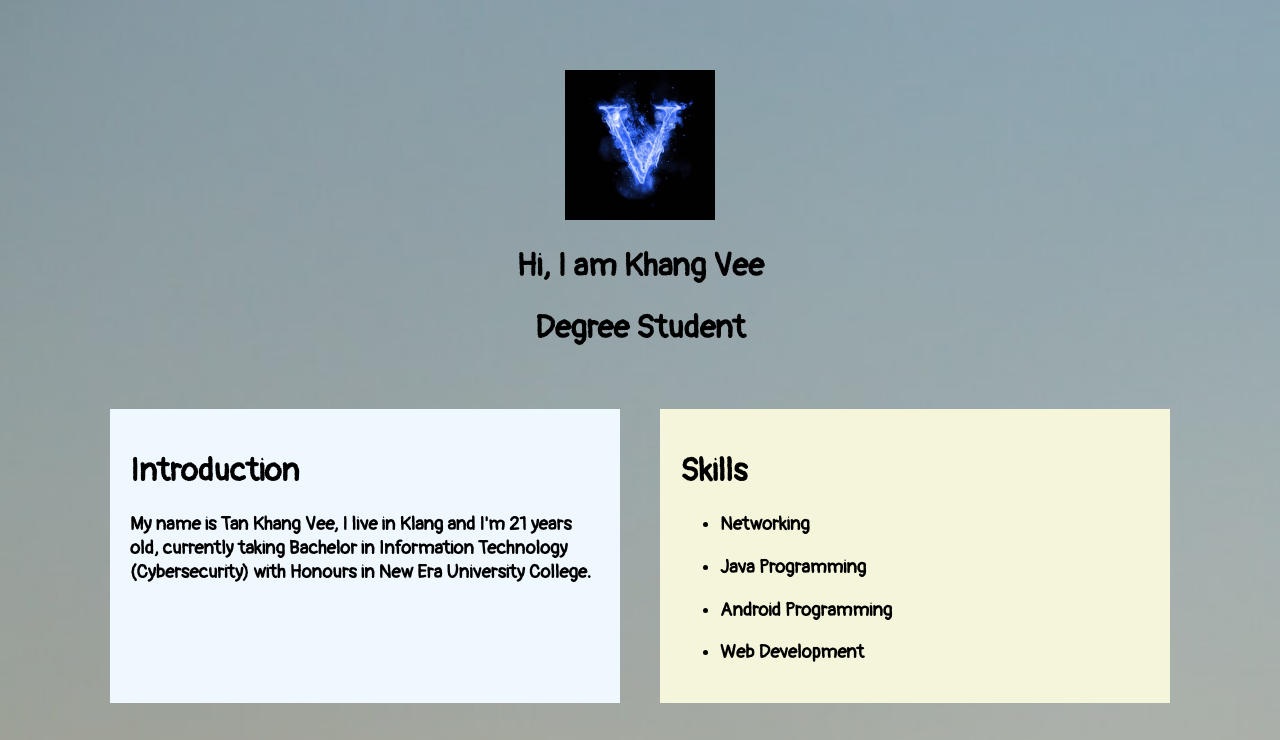
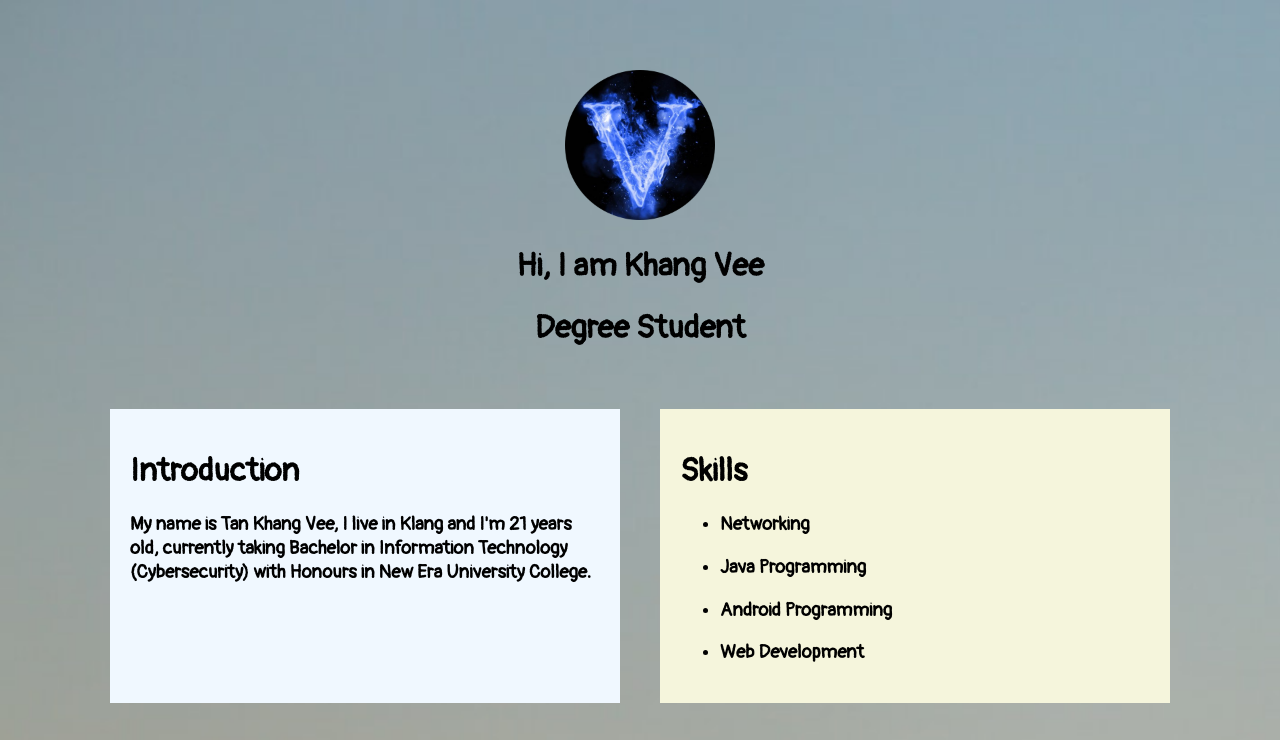
Before and after one commit to khangvee/khangvee.github.io, a plain HTML site: page index.html in a window 1280 px wide. Shown: the top 740 px of the page. Drawn offline with Linux system fonts and the light colour scheme.

Commit message:
change circle image

```diff
--- a/index.html
+++ b/index.html
@@ -104,7 +104,7 @@
     </head>
     <body>
         <div class="header">
-            <img src="images/logo.jpg" width="150px">
+            <img src="images/logo.png" width="150px">
             <h1>Hi, I am Khang Vee</h1>
             <h1>Degree Student</h1>
         </div>
```
Also changed, not shown: images/logo.jpg (deleted), images/logo.png (added).
